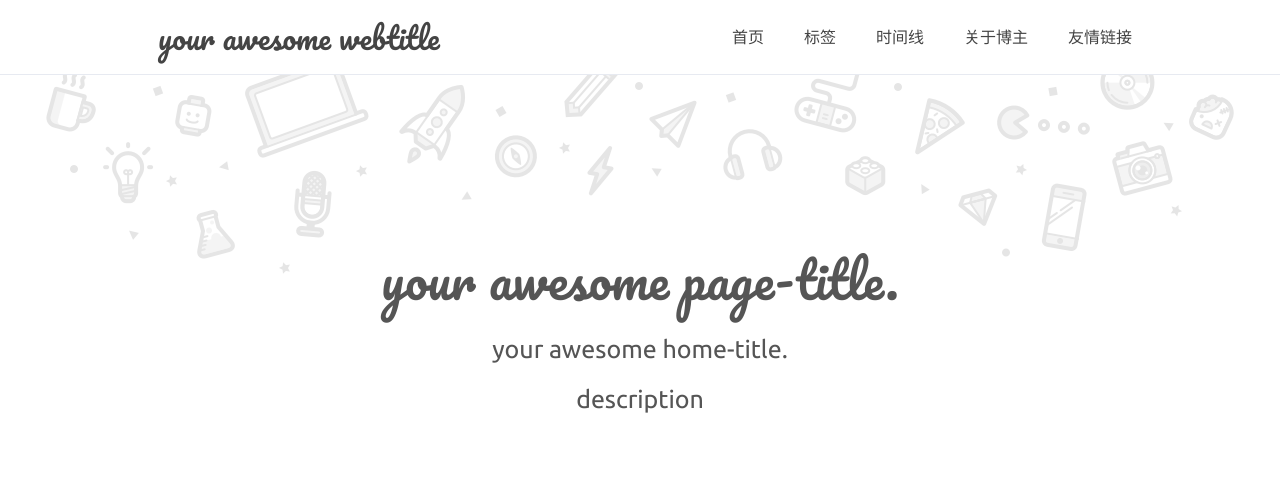
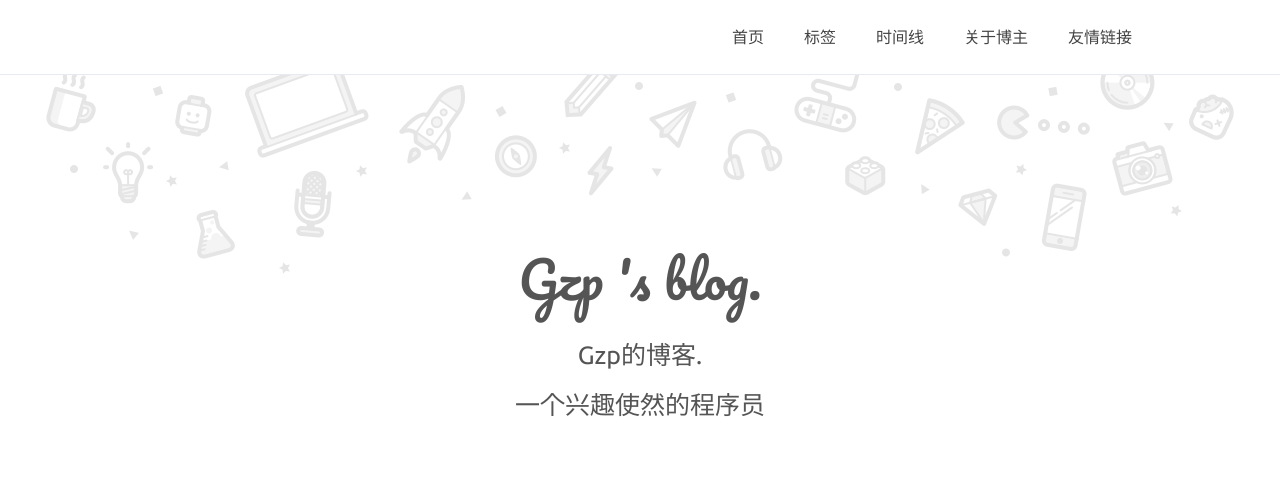
Before and after one commit to zhengzhengpig/elfgzp.cn, a Jekyll site: the page built from index.html, in a window 1280 px wide. Shown: the top 494 px of the page. Built offline with Jekyll 4.4.1, drawn with Linux system fonts in a browser that asks for light colours; comment, search, counter and statistics services are not loaded; some of the changed text lies outside the part shown.

Commit message:
[MOD] 修改资源文件路径 删除测试文章

```diff
--- a/_config.yml
+++ b/_config.yml
@@ -1,8 +1,8 @@
 # Site settings 配置站点
-title: 'your awesome title'
-description: 'your web description'
-keywords: 'your web keywords, another keywords'
-url: 'https://abc.github.io' # your host
+title: 'Gzp的博客'
+description: '一个兴趣使然的程序员'
+keywords: '技术, Python, Vue, 后端开发，前端开发，日常'
+url: 'https://elfgzp.github.io' # your host
 
 # nav 中文字符空格：&emsp;
 nav: # 最佳体验 六个标签 且最好每个标签不超过4中文字
@@ -14,31 +14,31 @@ nav: # 最佳体验 六个标签 且最好每个标签不超过4中文字
 
 # 博主
 author: true
-name: 'your awesome name'
-NickName: 'your awesome nickname'
-webtitle: 'your awesome webtitle'
-bio: 'your awesome bio'
+name: '官智鹏'
+NickName: 'Gzp'
+webtitle: ''
+bio: '一个兴趣使然的程序员'
 about: true
 aboutyou: 'your introduction'
-portraits: '/assets/profile.jpeg' # your portraits image file path
+portraits: '/assets/images/profile.jpeg' # your portraits image file path
 
 # SNS
 SNS: true
 SNS-icon: #['Facebook', 'weibo', 'qq', 'github', 'Dribbble', 'Twitter', 'instagram', 'weixin', 'Codepen']
-  mail: 'mailto:abc@gmail.com'
-  weixin: '' # 你的微信二维码存放的地址
-  qq: '' # 你的qq二维码存放的地址 or http://wpa.qq.com/msgrd?v=3&uin='你的QQ号'&site=qq&menu=yes
-  github: ''
-  Codepen: ''
-  weibo: ''
-  instagram: ''
-  Twitter: ''
-  Dribbble: ''
-  Facebook: ''
-  Google: ''
-  zhihu: ''
-  juejin: ''
-  twitch: ''
+  mail: 'mailto:741424975@qq.com'
+  weixin: '/assets/images/wechat.png' # 你的微信二维码存放的地址
+  qq: 'http://wpa.qq.com/msgrd?v=3&uin=741424975&site=qq&menu=yes' # 你的qq二维码存放的地址 or http://wpa.qq.com/msgrd?v=3&uin='你的QQ号'&site=qq&menu=yes
+  github: 'https://github.com/elfgzp'
+  # Codepen: ''
+  # weibo: ''
+  # instagram: ''
+  # Twitter: ''
+  # Dribbble: ''
+  # Facebook: ''
+  # Google: ''
+  # zhihu: ''
+  # juejin: ''
+  # twitch: ''
 
 # 分页
 paginate: 2
@@ -59,7 +59,6 @@ pygmentsTheme: 'default'
 
 # 友情链接
 friends:
-  jekyll: 'https://www.jekyll.com.cn/'
 
 # 评论 最佳体验 在disqus、livere和Gitment之间三选一
 # disqus 评论
--- a/_includes/head.html
+++ b/_includes/head.html
@@ -17,8 +17,8 @@
 <!-- <link href="https://fonts.googleapis.com/css?family=Kaushan+Script|Pacifico|Ubuntu|Roboto+Mono|Source+Sans+Pro" rel="stylesheet"> -->
 
 <!-- Favicon -->
-<link href="/assets/profile.jpeg" rel="shortcut icon" />
-<link href="/assets/profile.jpeg" rel="apple-touch-icon-precomposed" />
+<link href="/assets/images/profile.jpeg" rel="shortcut icon" />
+<link href="/assets/images/profile.jpeg" rel="apple-touch-icon-precomposed" />
 <!-- Android Lolipop Theme Color -->
 <!-- <meta name="theme-color" content="#1464FB"> -->
 <title>{{ page.title }}</title>
--- a/_includes/header.html
+++ b/_includes/header.html
@@ -11,8 +11,8 @@
           </ul>
       </nav>
       <div id="top-boot">
-        <a href="javascript:;" id="boot1" style="display:block;" onclick="document.getElementById('boot-area').style.display='block';document.getElementById('boot1').style.display='none';document.getElementById('boot2').style.display='block';"><img src="/assets/boot.png" alt=""></a>
-        <a href="javascript:;" id="boot2" style="display: none;" onclick="document.getElementById('boot-area').style.display='none';document.getElementById('boot1').style.display='block';document.getElementById('boot2').style.display='none';"><img src="/assets/boot.png" alt=""></a>
+        <a href="javascript:;" id="boot1" style="display:block;" onclick="document.getElementById('boot-area').style.display='block';document.getElementById('boot1').style.display='none';document.getElementById('boot2').style.display='block';"><img src="/assets/images/boot.png" alt=""></a>
+        <a href="javascript:;" id="boot2" style="display: none;" onclick="document.getElementById('boot-area').style.display='none';document.getElementById('boot1').style.display='block';document.getElementById('boot2').style.display='none';"><img src="/assets/images/boot.png" alt=""></a>
       </div>
   </div>
 
--- a/assets/css/style.css
+++ b/assets/css/style.css
@@ -3,7 +3,7 @@ html,body,ul,li,div,header,nav,main,footer{
     padding: 0;
 }
 html{
-    background-image: url(/assets/bak.svg);
+    background-image: url(/assets/images/bak.svg);
     /*background-size: 100%;*/
     background-position: center;
     /*background-color: white;*/
@@ -104,7 +104,7 @@ a{
     height: 440px;
     max-width: 1280px;
     margin: -20px auto;
-    background-image: url(/assets/lineart.png);
+    background-image: url(/assets/images/lineart.png);
     color: #555;
     background-size: 1188px 219px;
     background-repeat: no-repeat;
@@ -572,7 +572,7 @@ a{
   height: 550px;
   width: 100%;
   /*background-color: #9A85FF;*/
-  background-image: url(/assets/lineart.png);
+  background-image: url(/assets/images/lineart.png);
   background-size: 1188px 219px;
   background-position: top;
   background-repeat: no-repeat;
--- a/index.html
+++ b/index.html
@@ -1,9 +1,9 @@
 ---
 layout: default
-title: your awesome title
-page-title: your awesome page-title.
-home-title: your awesome home-title.
-description: description
+title: Gzp的博客
+page-title: Gzp 's blog.
+home-title: Gzp的博客.
+description: 一个兴趣使然的程序员
 ---
 
 {% include header.html %}
```
Also changed, not shown: _includes/post-header.html (+4 -4 lines), _posts/2018-05-17-welcome-to-jekyll.markdown (deleted, +0 -28 lines), _posts/2018-05-18-hello-jekyll.md (deleted, +0 -31 lines), _posts/2018-10-01-restart-my-blog.md (added, +9 -0 lines), assets/images/bak.svg (renamed from assets/bak.svg), assets/images/boot.png (renamed from assets/boot.png), assets/images/boot_white.png (renamed from assets/boot_white.png), assets/images/lineart.png (renamed from assets/lineart.png), assets/images/profile.jpeg (added), assets/images/wechat.png (added), assets/profile.jpeg (deleted), 2 other files.
